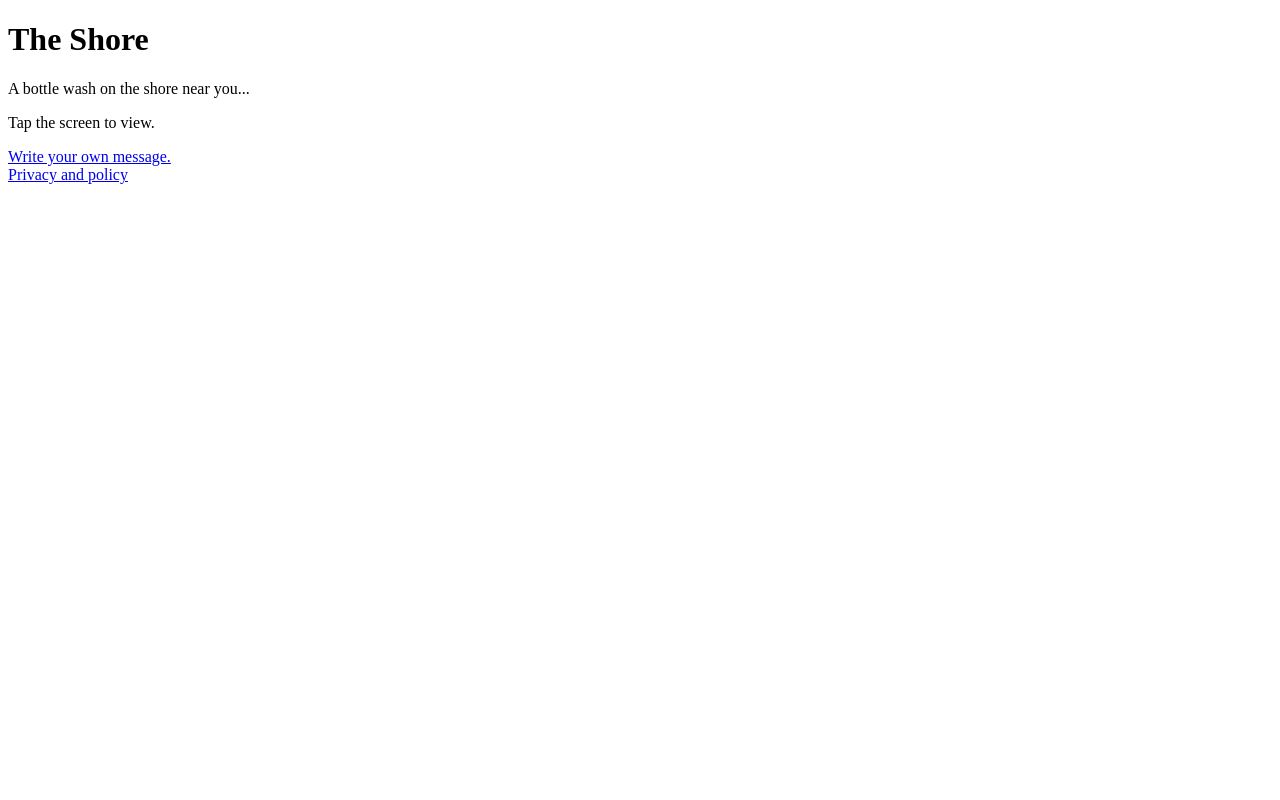
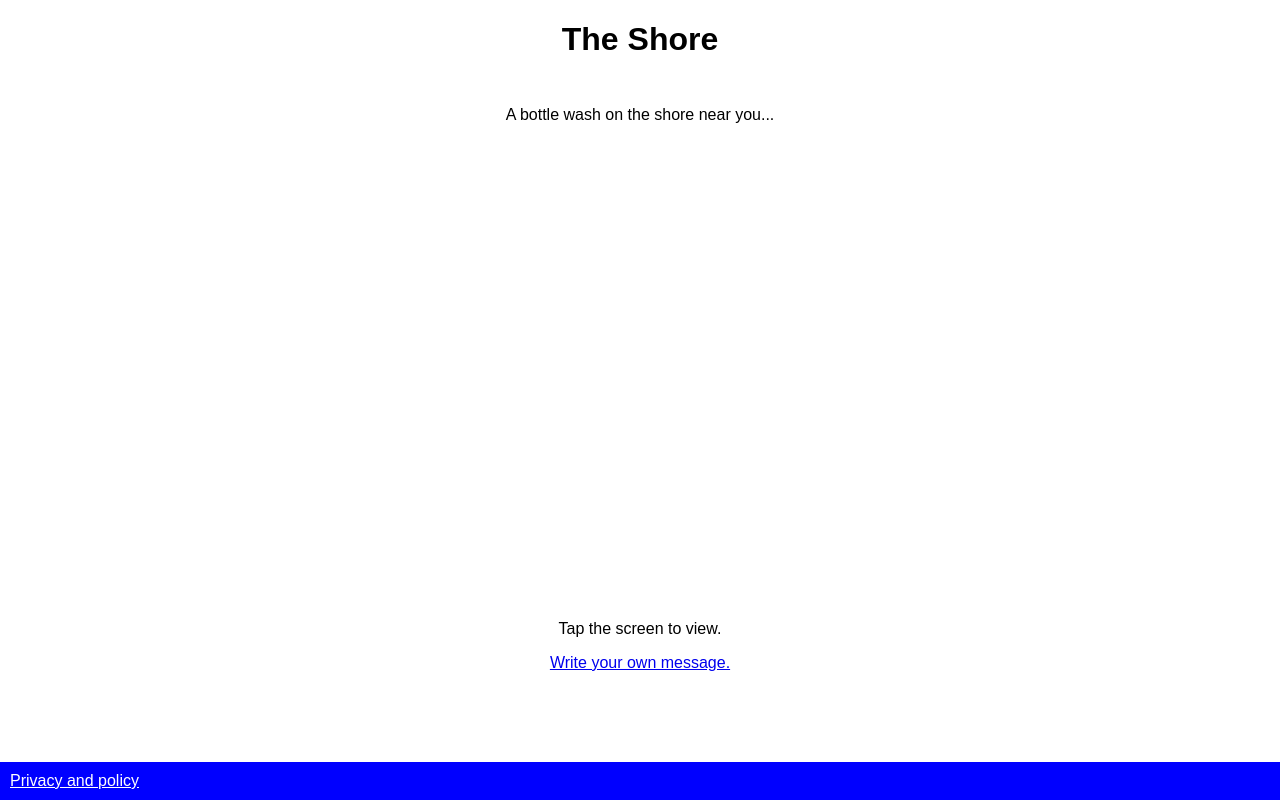
Before and after one commit to BbayuGt/tugas-mingguan-web, a plain HTML site: page index.html in a window 1280 px wide. Drawn offline with Linux system fonts and the light colour scheme; a web font is replaced by a local one.

Commit message:
Progress week 3

```diff
--- a/index.html
+++ b/index.html
@@ -3,6 +3,7 @@
 <html>
 	<head>
 		<title>The Shore</title>
+		<link href="style.css" rel="stylesheet">
 	</head>
 	<body>
 		<header>
@@ -14,7 +15,7 @@
 			</div>
 			<div id="control">
 				<p>Tap the screen to view.</p>
-				<a href="#">Write your own message.</a>
+				<a id="write" href="#">Write your own message.</a>
 			</div>
 		</main>
 		<footer>
--- /dev/null
+++ b/style.css
@@ -0,0 +1,70 @@
+@import url('https://fonts.googleapis.com/css2?family=Darumadrop+One&display=swap');
+
+body {
+	font-family: "Darumadrop One", sans-serif;
+	font-weight: 400;
+	font-style: normal;
+	margin: 0;
+	min-height: 100dvh;
+	display: flex;
+	flex-direction: column;
+}
+
+header {
+	display: flex;
+	align-items: center;
+	justify-content: center;
+}
+main {
+	padding: 10px;
+	flex: 1;
+
+	display: flex;
+	flex-direction: column;
+}
+
+#main-content {
+	display: flex;
+	justify-content: center;
+
+	opacity: 0;
+	transform: translateY(20px);
+
+	animation: slideUp 1s ease-out 0.2s forwards
+}
+
+#control {
+	display: flex;
+	flex-direction: column;
+	justify-content: center;
+	align-items: center;
+	opacity: 0;
+	transform: translateY(20px);
+	animation: slideUp 1s ease-out 1.2s forwards;
+	position: relative;
+	margin-top: auto;
+	margin-bottom: 10dvh;
+}
+
+@keyframes slideUp {
+	to {
+		opacity: 1;
+		transform: translateY(0);
+	}
+}
+
+@media screen and (max-width: 732px) {
+	header {
+		justify-content: left;
+	}
+}
+
+footer {
+	display: flex;
+	padding: 10px;
+	background-color: blue;
+}
+
+footer a{
+	color: white;
+}
```
Also changed, not shown: docs/week3.png (added), 1 other file.
